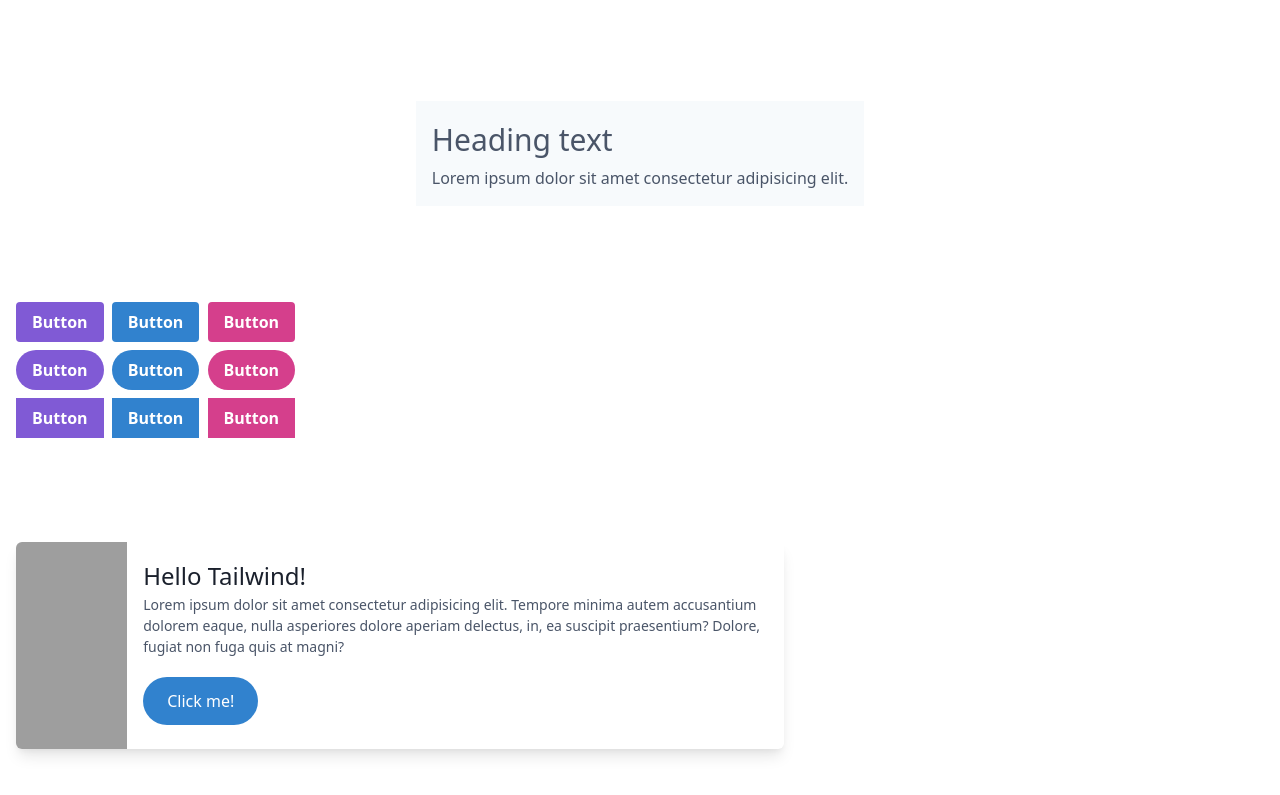
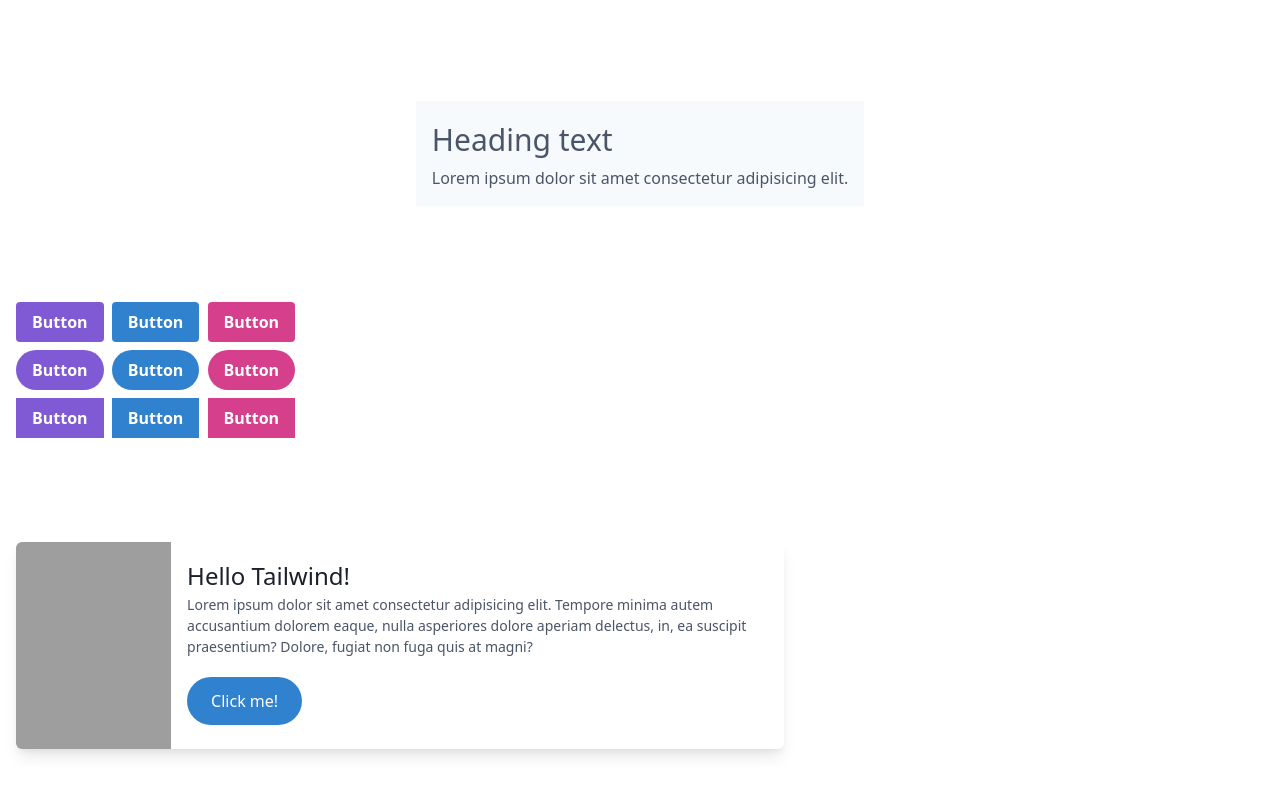
Before and after one commit to miyasinarafat/Learning-Tailwind, a website: page public/index.html in a window 1280 px wide. Shown: the part 486-1281 px from the top of the page. Drawn offline with Linux system fonts and the light colour scheme; grey boxes are pictures that could not be loaded.

Commit message:
updaed card width

```diff
--- a/public/index.html
+++ b/public/index.html
@@ -63,7 +63,7 @@
     <div class="py-8 my-8 mx-4 font-sans">
         <div class="shadow-lg rounded-md overflow-hidden sm:flex max-w-3xl">
             <div style="background-image:url('https://i.picsum.photos/id/0/5616/3744.jpg');"
-                class="bg-cover bg-center h-48 w-auto sm:h-auto sm:w-64"></div>
+                class="bg-cover bg-center h-48 w-auto sm:h-auto sm:w-1/2"></div>
 
             <!-- <img src="https://i.picsum.photos/id/0/5616/3744.jpg" alt=""> -->
 
```
